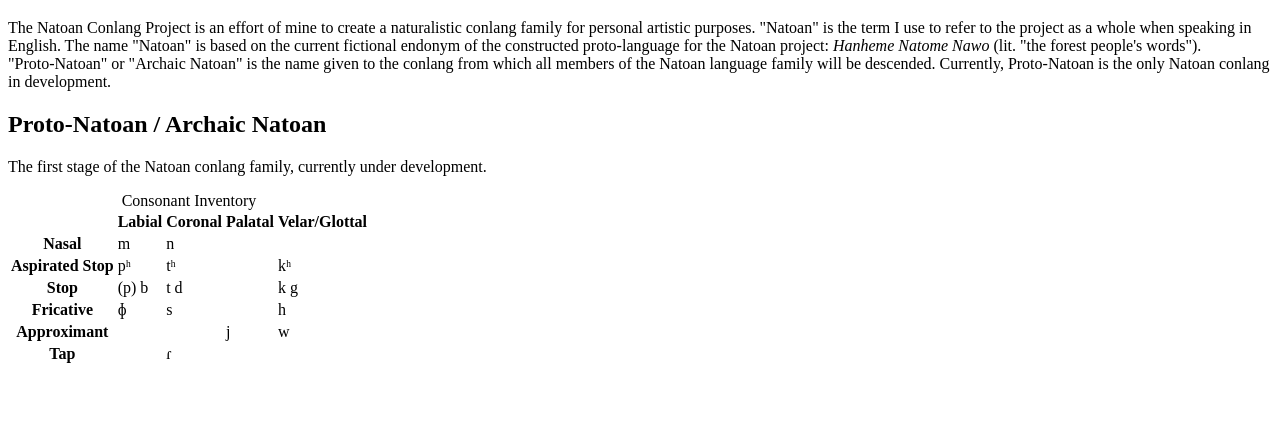
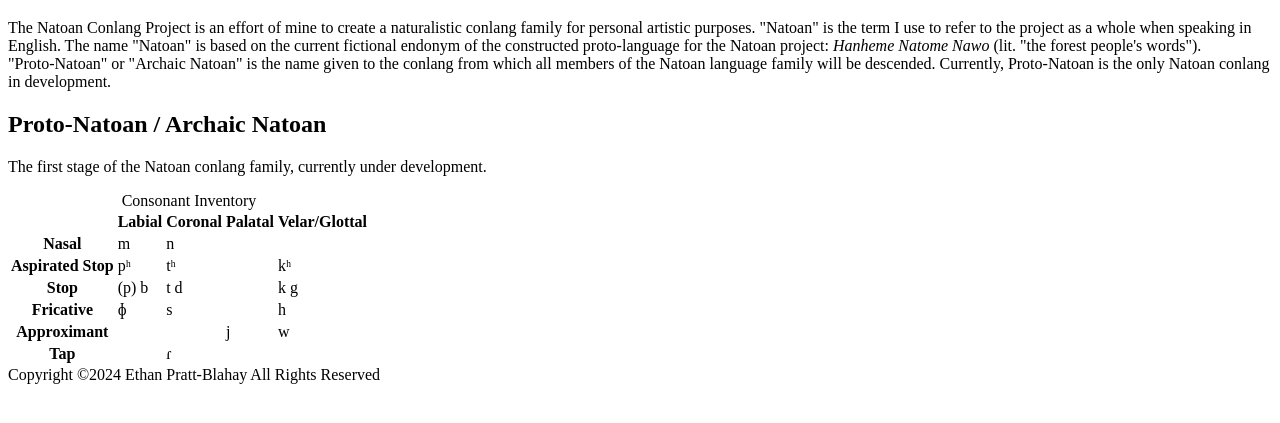
Before and after one commit to eblahay/eblahay.github.io, a plain HTML site: page natoan-project.html in a window 1280 px wide. Shown: the part 61-484 px from the top of the page. Drawn offline with Linux system fonts and the light colour scheme.

Commit message:
add copyright notice to footer

```diff
--- a/natoan-project.html
+++ b/natoan-project.html
@@ -25,5 +25,6 @@
       <tr><th>Approximant</th><td></td><td></td><td>j</td><td>w</td></tr>
       <tr><th>Tap</th><td></td><td>ɾ</td></tr>
     </table>
+    <footer>Copyright ©2024 Ethan Pratt-Blahay All Rights Reserved</footer>
   </body>
 </html>
```
